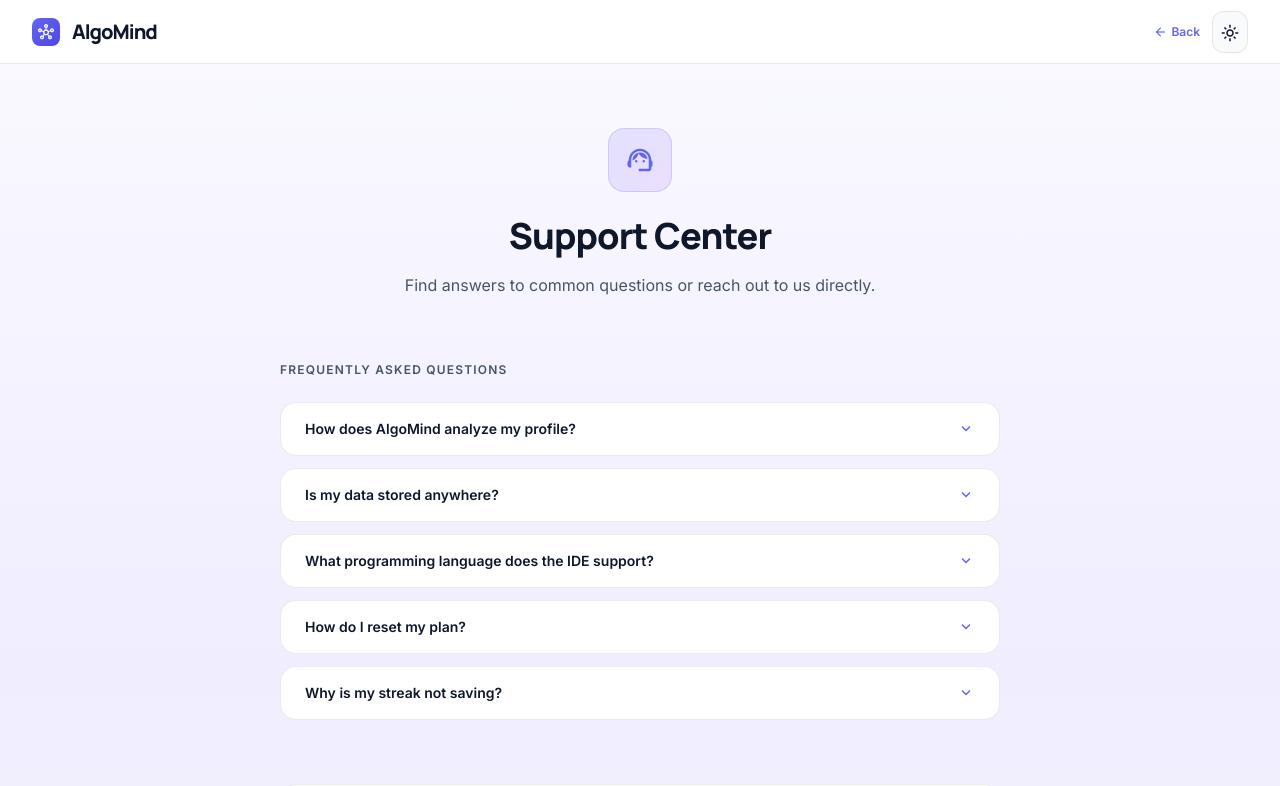
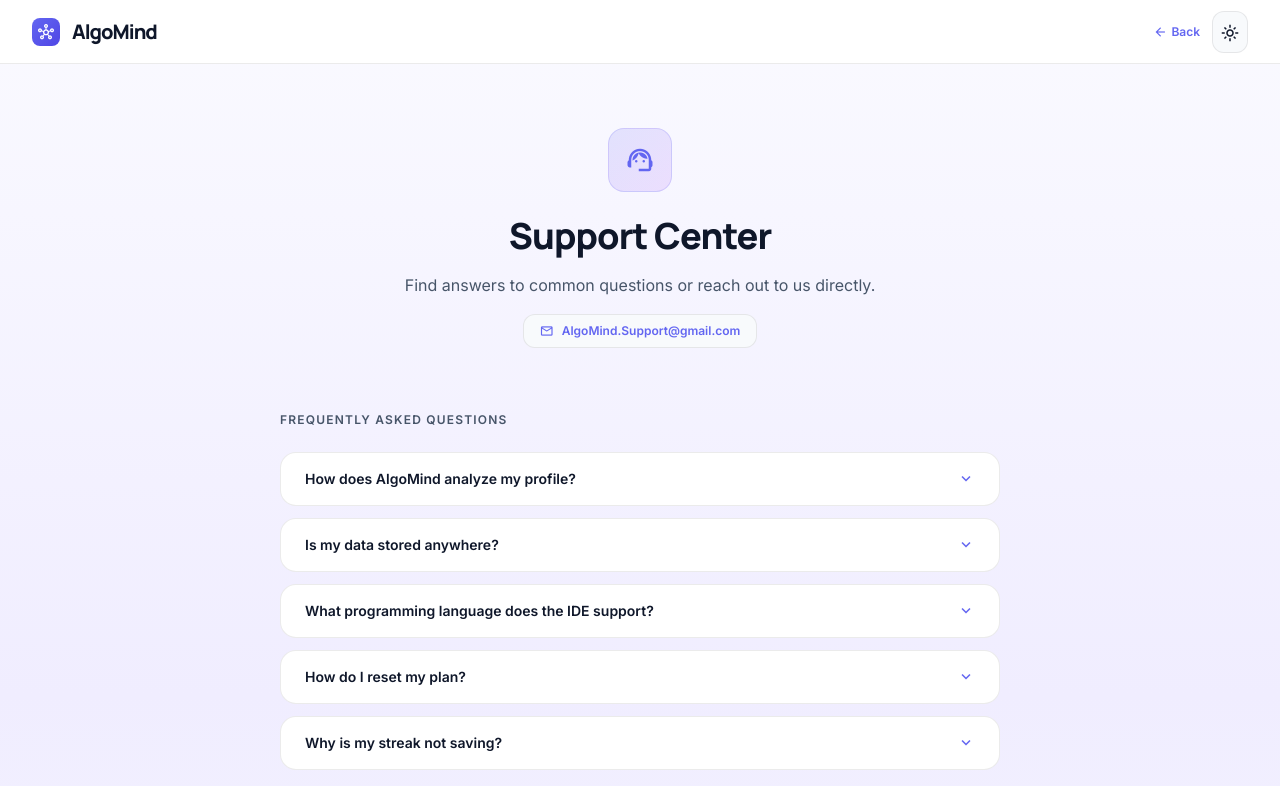
Before and after one commit to SiddharthGarkoti/algomind, a React (Vite) app in the folder frontend/: page /support in a window 1280 px wide. Shown: the top 786 px of the page. Built offline with nearby package versions, Linux system fonts and the light colour scheme; no server answers.

Commit message:
chore: add official support email AlgoMind.Support@gmail.com across docs, legal, and UI

```diff
--- a/frontend/src/pages/Privacy/PrivacyPage.jsx
+++ b/frontend/src/pages/Privacy/PrivacyPage.jsx
@@ -120,6 +120,12 @@ function PrivacyPage({ isDark, toggleTheme }) {
             style={{ background: 'linear-gradient(135deg, #6366F1, #4F46E5)' }}>
             Contact Support
           </button>
+          <p className="text-xs mt-3" style={{ color: textSec }}>
+            Or email us at{' '}
+            <a href="mailto:AlgoMind.Support@gmail.com" className="font-semibold underline hover:opacity-80" style={{ color: '#6366F1' }}>
+              AlgoMind.Support@gmail.com
+            </a>
+          </p>
         </div>
 
       </div>
--- a/frontend/src/pages/Support/SupportPage.jsx
+++ b/frontend/src/pages/Support/SupportPage.jsx
@@ -59,9 +59,15 @@ function SupportPage({ isDark, toggleTheme }) {
             <span className="material-symbols-outlined text-3xl" style={{ color: '#6366F1' }}>support_agent</span>
           </div>
           <h1 className="text-4xl font-headline font-extrabold tracking-tight mb-4" style={{ color: textPri }}>Support Center</h1>
-          <p className="text-base leading-relaxed" style={{ color: textSec }}>
+          <p className="text-base leading-relaxed mb-4" style={{ color: textSec }}>
             Find answers to common questions or reach out to us directly.
           </p>
+          <a href="mailto:AlgoMind.Support@gmail.com"
+            className="inline-flex items-center gap-2 px-4 py-2 rounded-xl text-xs font-semibold hover:opacity-85 transition-opacity"
+            style={{ background: surfLow, border: `1px solid ${border}`, color: '#6366F1' }}>
+            <span className="material-symbols-outlined text-sm">mail</span>
+            AlgoMind.Support@gmail.com
+          </a>
         </div>
 
         {/* FAQ */}
```
Also changed, not shown: 2 other files (tests, documents, lock files or other folders).
